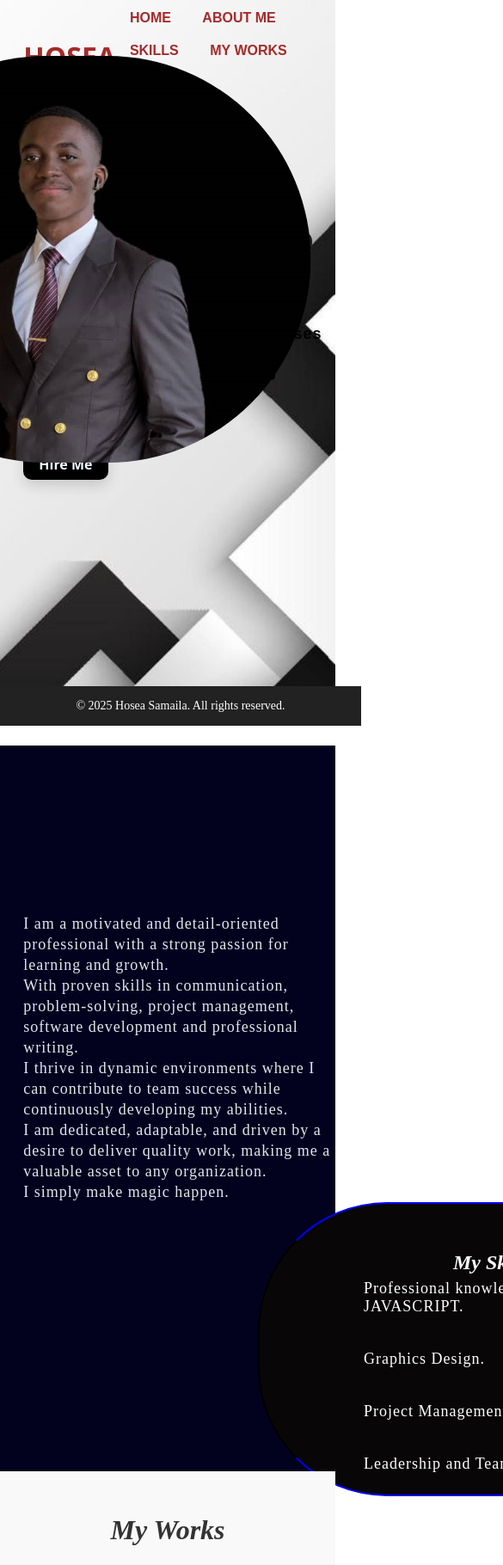
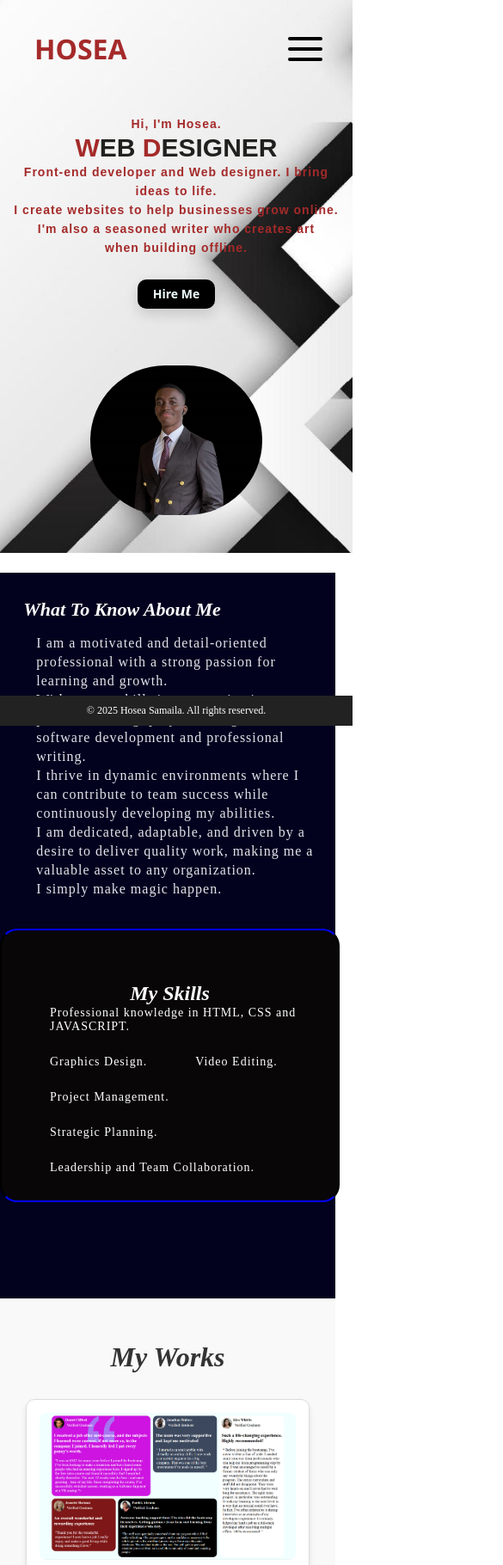
Before and after one commit to Hosea1477/Profile-Website, a plain HTML site: page index.html in a window 390 px wide. Shown: the top 1820 px of the page at 86% size, 585 px wide, since content can reach past the window. Drawn offline with Linux system fonts and the light colour scheme.

Commit message:
Added Responsive view and some other little changes

```diff
--- a/index.html
+++ b/index.html
@@ -3,7 +3,7 @@
 <head>
     <meta charset="UTF-8">
     <meta name="viewport" content="width=device-width, initial-scale=1.0">
-    <title>My Portfolio</title>
+    <title>Hosea's Portfolio Page</title>
     <link rel="stylesheet" href="style.css">
 
      <!-- Google Fonts go here -->
@@ -15,8 +15,13 @@
     <div class="main">
       <div class="navbar">
         <h1 class="hosea"> HOSEA</h1>
+         <div class="hamburger" onclick="toggleMenu()">
+          <span></span>
+          <span></span>
+          <span></span>
 
-        <ul>
+         </div>
+        <ul id="nav-links">
            <li><a href="index.html">HOME</a></li>
            <li><a href="#about">ABOUT ME</a></li>
            <li><a href="#myskills">SKILLS</a></li>
@@ -28,9 +33,9 @@
       <div  class="info">
         <h3><span>Hi, I'm Hosea.</span></h3>
         <h1><span>W</span>EB <span>D</span>ESIGNER</h1>
-        <h3>Front-end developer and Web designer. I bring ideas to life.<br>
+        <h3><span>Front-end developer and Web designer. I bring ideas to life.<br>
             I create websites to help businesses grow online. <br>
-            I'm also a seasoned writer who creates art<br> when building offline.
+            I'm also a seasoned writer who creates art<br> when building offline.</span>
         </h3>
 
        <a
@@ -45,7 +50,7 @@
 
 
       <div class="image">
-        <img src="images\My Picture.jpg" alt="my-picture">
+        <img src="images/My Picture.jpg" alt="my-picture">
       </div>
     </div>
 
@@ -117,28 +122,31 @@
           <button type="submit">Submit</button>
           <p id="success">Submission Successful!</p>
           </form>
-        </div>
+
      </section>
 
      <footer>
 
       <div class="social-icons">
        <div class="icon-with-text">
-        <a href="https://www.tiktok.com/@yourusername" target="_blank"></a>
+        <a href="https://www.tiktok.com/@hosea_the_auteur?_t=ZS-8zbT8iBigL6&_r=1" target="_blank">
        <i class="fa-brands fa-tiktok"></i>
+       </a>
        <!-- <span>TikTok</span> -->
       </div>
 
 
       <div class="icon-with-text">
-        <a href="https://www.instagram.com/yourusername" target="_blank"></a>
+        <a href="https://www.instagram.com/hosea_._?igsh=bGxuYzYzNDRyYmQy" target="_blank">
        <i class="fa-brands fa-instagram"></i>
+       </a>
        <!-- <span>Instagram</span> -->
       </div>
 
       <div class="icon-with-text">
-        <a href="https://wa.me/2348162734990?text=Hi,%20nice%20to%20meet%20you%20Hosea" target="_blank"></a>
+        <a href="https://wa.me/2348162734990?text=Hi,%20nice%20to%20meet%20you%20Hosea" target="_blank">
        <i class="fa-brands fa-whatsapp"></i>
+       </a>
        <!-- <span>WhatsApp</span> -->
       </div>
     </div>
@@ -149,6 +157,16 @@
      </footer>
 
 
+   <script>
+    function toggleMenu() {
+      const menu = document.getElementById('nav-links');
+      const burger = document.querySelector('.hamburger');
+      menu.classList.toggle('show');
+      burger.classList.toggle('active');
+    }
+   </script>
+
+
 
 
 
--- a/style.css
+++ b/style.css
@@ -19,7 +19,7 @@
     width: 86%;
     display: flex;
     margin:auto;
-    padding: 15px 0;
+    padding: 15px 30px;
     align-items: center;
     justify-content: space-between;
     /* position: fixed; */
@@ -32,6 +32,40 @@
     font-weight: bold;
     font-family: 'Segoe UI', Tahoma, Geneva, Verdana, sans-serif;
 }
+
+#nav-links{
+  display: flex;
+  list-style: none;
+  gap: 25px;
+}
+
+#nav-links li a{
+  text-decoration: none;
+  color: #cf1616;
+  font-size: 16px;
+  }
+
+/* This is to make the hamburger hidden on desktop */
+.hamburger{
+  display: none;
+  flex-direction: column;
+  justify-content: space-between;
+  width: 40px;
+  height: 28px;
+  cursor: pointer;
+  z-index: 1000;
+}
+
+.hamburger span{
+  display: block;
+  height: 4px;
+  width: 100%;
+  background: #000;
+  border-radius: 2px;
+  transition: all 0.3s ease;
+}
+
+
 .navbarv .hosea{
     width: 160px;
     cursor:pointer;
@@ -436,3 +470,163 @@ ul li a:active{
   bottom: 0;
   width: 100%;
 }
+
+
+
+  /* Responsive */
+    @media (max-width: 768px) {
+      #nav-links {
+        position: absolute;
+        top: 60px;
+        right: 20px;
+        background: #fff;
+        width: 220px;
+        border-radius: 5px;
+        overflow: hidden;
+        max-height: 0;
+        flex-direction: column;
+        text-align: right;
+        box-shadow: 0 4px 6px rgba(0,0,0,0.2);
+        transition: max-height 0.3s ease;
+      }
+      #nav-links li {
+        padding: 12px;
+      }
+      #nav-links.show {
+        max-height: 350px;
+      }
+      .hamburger {
+        display: flex;
+      }
+      /* Animate hamburger */
+      .hamburger.active span:nth-child(1) {
+        transform: rotate(45deg) translate(6px, 6px);
+      }
+      .hamburger.active span:nth-child(2) {
+        opacity: 0;
+      }
+      .hamburger.active span:nth-child(3) {
+        transform: rotate(-45deg) translate(6px, -6px);
+      }
+      /* Hide nav links inline on mobile */
+      .navbar #nav-links {
+        display: none;
+      }
+      .navbar #nav-links.show {
+        display: flex;
+      }
+    }
+
+
+
+    /* This section is for Mobile Responsive Styles  */
+
+/* Tablets and small laptops */
+@media (max-width: 768px) {
+  .main {
+    height: auto;
+    padding: 20px 10px;
+    text-align: center;
+  }
+
+  .info {
+    margin: 40px auto;
+    text-align: center;
+  }
+
+  .info h1 {
+    font-size: 40px;
+  }
+
+  .info h3 {
+    font-size: 16px;
+    line-height: 22px;
+  }
+
+  .image {
+    position: static;
+    margin: 20px auto;
+    width: 200px;
+    height: auto;
+  }
+
+  .image img {
+    position: static;
+    transform: none;
+    width: 100%;
+    height: auto;
+  }
+
+  .aboutme h2 {
+    margin-left: 0;
+    text-align: center;
+    font-size: 22px;
+  }
+
+  .aboutme p {
+    padding: 15px;
+    font-size: 16px;
+    line-height: 22px;
+  }
+
+  .skills {
+    width: 90%;
+    margin: 20px auto;
+    border-radius: 20px;
+    padding: 20px;
+  }
+
+  .skills h2 {
+    margin-left: 0;
+    text-align: center;
+  }
+
+  .skills ul li {
+    margin-left: 20px;
+    padding-top: 15px;
+    font-size: 16px;
+  }
+
+  #contactForm {
+    max-width: 95%;
+    padding: 15px;
+  }
+
+  .social-icons {
+    gap: 20px;
+    margin-bottom: 60px;
+  }
+}
+
+/* Very small devices (phones) */
+@media (max-width: 480px) {
+  .info h1 {
+    font-size: 30px;
+  }
+
+  .info h3 {
+    font-size: 14px;
+  }
+
+  .hire-me {
+    padding: 0.6rem 1rem;
+    font-size: 14px;
+  }
+
+  .skills ul li {
+    font-size: 14px;
+  }
+
+  .work-gallery {
+    grid-template-columns: 1fr; /* One column on phones */
+  }
+
+  .work-item h3 {
+    font-size: 1em;
+  }
+
+  footer .copy-right {
+    font-size: 12px;
+    padding: 10px;
+  }
+}
```
